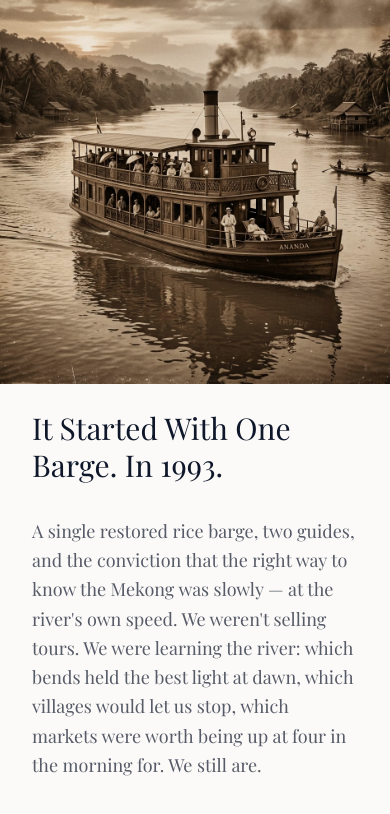
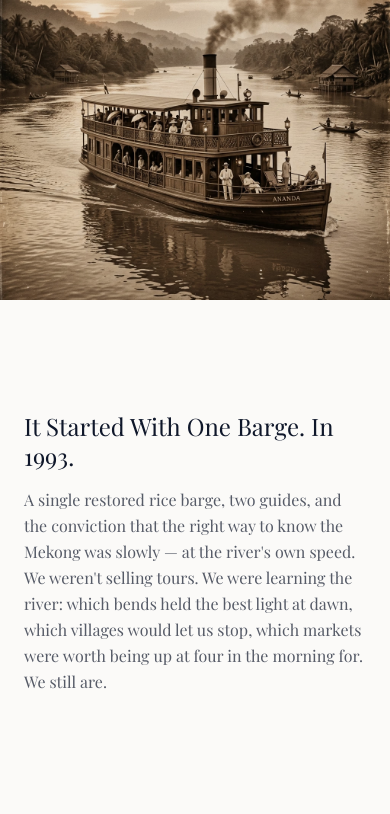
Before and after one commit to anhvu12399/mekong-best-cruise, a Next.js app: page /discover in a window 390 px wide. Shown: the part 7391-8205 px from the top of the page. Built offline with nearby package versions, Linux system fonts and the light colour scheme; a web font is replaced by a local one.

Commit message:
fix: adjust mobile layout height and text size for Our Heritage section

```diff
--- a/components/our-heritage.tsx
+++ b/components/our-heritage.tsx
@@ -75,11 +75,11 @@ export function OurHeritage() {
   }, { scope: containerRef })
 
   return (
-    <section ref={containerRef} className="relative bg-[#fbfaf8] border-t border-navy/10 h-screen overflow-hidden">
+    <section ref={containerRef} className="relative bg-[#fbfaf8] border-t border-navy/10 h-[100dvh] overflow-hidden">
       <div className="flex flex-col lg:flex-row h-full">
 
         {/* Left Side - Images */}
-        <div className="lg:w-1/2 h-[50vh] lg:h-full relative order-1">
+        <div className="lg:w-1/2 h-[40dvh] lg:h-full relative order-1">
           {sections.map((section, idx) => (
             <div
               key={section.id}
@@ -100,16 +100,16 @@ export function OurHeritage() {
         </div>
 
         {/* Right Side - Text */}
-        <div className="lg:w-1/2 relative h-[50vh] lg:h-full order-2 bg-[#fbfaf8]">
+        <div className="lg:w-1/2 relative h-[60dvh] lg:h-full order-2 bg-[#fbfaf8]">
           {sections.map((section, idx) => (
             <div
               key={section.id}
-              className="heritage-text absolute inset-0 flex flex-col justify-center px-8 lg:px-24 bg-[#fbfaf8] z-10"
+              className="heritage-text absolute inset-0 flex flex-col justify-center px-6 md:px-8 lg:px-24 bg-[#fbfaf8] z-10"
             >
-              <h2 className={`text-3xl md:text-5xl text-navy mb-8 leading-tight ${playfair.className}`}>
+              <h2 className={`text-2xl md:text-3xl lg:text-5xl text-navy mb-4 lg:mb-8 leading-tight ${playfair.className}`}>
                 {section.title}
               </h2>
-              <p className="text-navy/70 text-lg md:text-xl font-serif leading-relaxed max-w-lg">
+              <p className="text-navy/70 text-base md:text-lg lg:text-xl font-serif leading-relaxed max-w-lg">
                 {section.content}
               </p>
             </div>
```
